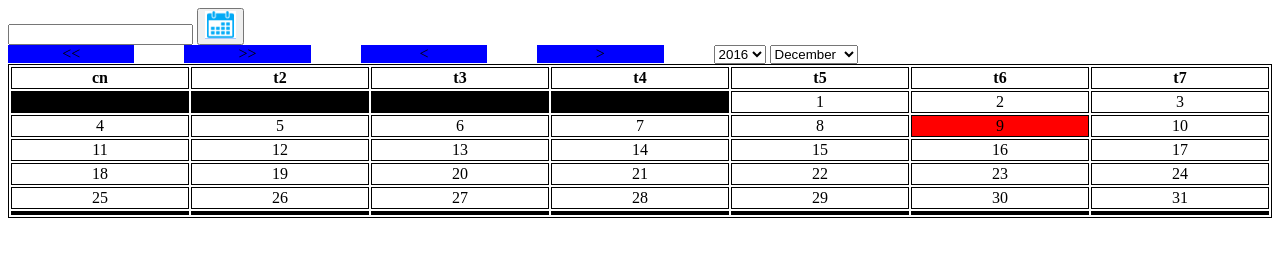
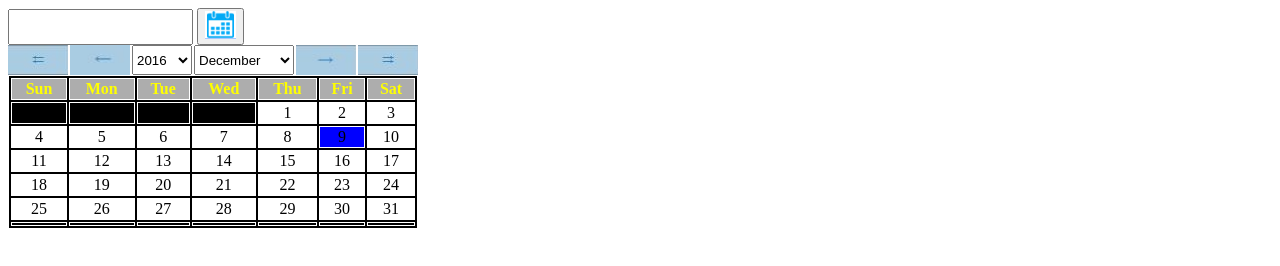
Before and after one commit to luan293/luan293.github.io, a plain HTML site: page calendar/index.html in a window 1280 px wide. Both pictures are taken after a click on the button 220 px from the left and 26 px from the top of the page. Drawn offline with nearby package versions, Linux system fonts and the light colour scheme.

Commit message:
push cld

```diff
--- a/calendar/css/style.css
+++ b/calendar/css/style.css
@@ -1,19 +1,61 @@
 table, th, td {
-   border: 1px solid black;
+   border: 1px solid #ffffff;
    text-align: center;
+   background-color: #000000;
 }
+#tableindex {
+    width: 410px;
+}
+#tableindex th {
+	color: yellow;
+	background-color: #adadad;
+}
+
 #tableindex td:hover{
 	background: yellow;
 }
 #textbox-date{
-
+	vertical-align: middle;
+	height: 30px;
+}
+#btnshowcld{
+	vertical-align: middle;
+}
+#pickyears {
+    height: 30px;
+    float: left;
+    width: 60px;
+    margin-right: 2px;
+}
+#pickmonths {
+    height: 30px;
+    float: left;
+    width: 100px;
+    margin-right: 2px;
 }
 .btn{
 	float: left;
-	background-color: blue;
-	width: 10%;
-    margin-right: 50px;
-    text-align: center;
+    margin-right: 2px;
+    min-width: 60px;
+    min-height: 30px;
+    max-width: 60px;
+    max-height: 30px;
+}
+.lui-nam{
+	background: url(../img/luinam.jpg) no-repeat;
+	background-size: cover;
+}
+.lui-thang{
+	background: url(../img/luithang.jpg) no-repeat;
+	background-size: cover;
+}
+.tien-nam{
+	background: url(../img/tiennam.jpg) no-repeat;
+	background-size: cover;
+}
+.tien-thang{
+	background: url(../img/tienthang.jpg) no-repeat;
+	background-size: cover;
 }
 .notdayofmonth{
 	background-color: #000000;
@@ -21,6 +63,16 @@ table, th, td {
 #showcdl .notdayofmonth:hover{
 	background-color: #000000;
 }
+.dayofmonth{
+	background-color: #ffffff;
+}
 .today{
-	background-color: red;
+	background-color: blue;
 }
+.clearfix:after{
+    clear: both;
+    content: ".";
+    display: block;
+    width: 0px;
+    height: 0px;
+}
--- a/calendar/index.html
+++ b/calendar/index.html
@@ -1,33 +1,20 @@
 <!DOCTYPE html>
 <html>
 <head>
-
-	<title>BT1</title>
+	<title>Calendar</title>
 	<meta charset="utf-8">
 	<meta name="viewport" content="width=device-width, initial-scale=1">
-	  <script src="https://ajax.googleapis.com/ajax/libs/jquery/1.12.2/jquery.min.js"></script>
 	<script src="js/calendar.js"></script>
-	<link rel="stylesheet" type="text/css" href="css/style.css"></link>
+	<link rel="stylesheet" type="text/css" href="css/style.css">
 </head>
 <body onload="aaa()">
+	<div class="container">
 		<input type="text" name="date" id="textbox-date" readonly>
-	<button onclick="showcdl();"><img src="img/a.jpg"></button>
+		<button id="btnshowcld" onclick="showcdl();"><img src="img/a.jpg"></button>
 		<div id="showcdl">
-		<div class ="btn lui-nam" onclick="btncluinam();">
-	<<
-	</div>
-	<div class ="btn tien-nam" onclick="btnctiennam();">
-	>>
-	</div>
-	<div class="btn lui-thang" onclick="btnluithang();">
-	<
-	</div>
-	<div class ="btn tien-nam" onclick="btntienthang();">
-	>
-	</div>
-	<select id="pickyears" onchange="printtable(getY(),getM());">
-
-	</select>
+			<div class ="btn lui-nam" onclick="btncluinam();"></div>
+			<div class="btn lui-thang" onclick="btnluithang();"></div>
+			<select id="pickyears" onchange="printtable(getY(),getM());"></select>
 			<select id="pickmonths" onchange="printtable(getY(),getM());">
 				<option value="1">January</option>
 				<option value="2">February</option>
@@ -42,16 +29,18 @@
 				<option value="11">November</option>
 				<option value="12">December</option>
 			</select>
-	<table style="width:100%" id="tableindex">
+			<div class ="btn tien-thang" onclick="btntienthang();"></div>
+			<div class ="btn tien-nam" onclick="btnctiennam();"></div>
+			<div class ="clearfix"></div>
+			<table id="tableindex">
 				<tr>
-		<th>cn</th>
-	    <th>t2</th>
-	    <th>t3</th>
-	    <th>t4</th>
-	    <th>t5</th>
-	    <th>t6</th>
-	    <th>t7</th>
-
+					<th>Sun</th>
+				    <th>Mon</th>
+				    <th>Tue</th>
+				    <th>Wed</th>
+				    <th>Thu</th>
+				    <th>Fri</th>
+				    <th>Sat</th>
 				</tr>
 			   <tr>
 				    <td onclick="pickup(this.innerHTML);"></td>
@@ -109,6 +98,6 @@
 			  </tr>
 			</table>
 		</div>
+	</div>
 </body>
-
 </html>
--- a/calendar/js/calendar.js
+++ b/calendar/js/calendar.js
@@ -72,7 +72,7 @@ function checkY() {
 function cleartable() {
   var x = document.getElementsByTagName("td");
   var y = document.getElementsByTagName("td").length;
-  for(var i=0; i<y; i++) {
+  for(var i=0; i < y; i++) {
 	  x[i].innerHTML = " ";
 	  x[i].className = "";
 	}
@@ -83,21 +83,36 @@ function printtable(year, month) {
   	var year = year;
   	var month = month;
   	var day = new Array();
-  day[0]="";
+  	day[0]=" ";
   	var d = new Date(year,month-1,1);
   	var fristdayofmonth = d.getDay();
+
   	if(checkY() == true) {
-   	for(var i=0; i<fristdayofmonth; i++){
+  		// if////////////////////////
+  		if(fristdayofmonth == 0) {
+  			alert(fristdayofmonth);
+  			day[0]="1";
+  			for(var i = 1; i < thangngaynhuan[month-1]; i++) {
+			   	day.push(i);
+			   	//count++;
+			}
+  		}else{
+  			for(var i = 0; i < fristdayofmonth; i++) {
 			   		//thang trc
 			   		day[i]="";
 				   	day[i] += " ";
 				   	//count++;
+				   //alert(day[i]);
   			}
-	  //var count5 = count
 	  			for(var i = 1; i <= thangngaynhuan[month-1]; i++) {
 			   	day.push(i);
 			   	//count++;
 			}
+  		}
+
+		  //var count5 = count
+
+
 		var x = document.getElementsByTagName("td");
 		//document.getElementsByTagName("td").innerHTML = "aaa";
 		//cleartable();
@@ -136,8 +151,11 @@ function notdayofmonth() {
    		//alert(x[i].innerHTML);
    		if(x[i].innerHTML == " ") {
 	   		//alert(i);
+	   		console.log("notday")
 	   		x[i].removeAttribute("onclick");
 	   		x[i].className = "notdayofmonth";
+   		}else{
+   			x[i].className = "dayofmonth";
    		}
 	}
 }
@@ -181,7 +199,7 @@ function btnctiennam() {
    		}
 }
 
-function btnluithang(){
+function btnluithang() {
   	var a = parseInt(getM())-1;
   	//alert("lui thang"+a);
   	if(a < 1) {
@@ -192,7 +210,7 @@ function btnluithang(){
    		}
 }
 
-function btntienthang(){
+function btntienthang() {
   	var a = parseInt(getM())+1;
   	if(a > 12){
    		alert("tien it thoi");
@@ -217,6 +235,8 @@ function pickup(day) {
 	var year = getY();
 	var pick = day+"/"+month+"/"+year;
 	document.getElementById("textbox-date").value = pick;
+	document.getElementById("showcdl").style.display = "none";
+	showcdl();
 }
 
 function showcdl() {
```
Also changed, not shown: calendar/img/luinam.jpg (added), calendar/img/luithang.jpg (added), calendar/img/tiennam.jpg (added), calendar/img/tienthang.jpg (added). Lines whose indentation alone changed are shown as unchanged.
